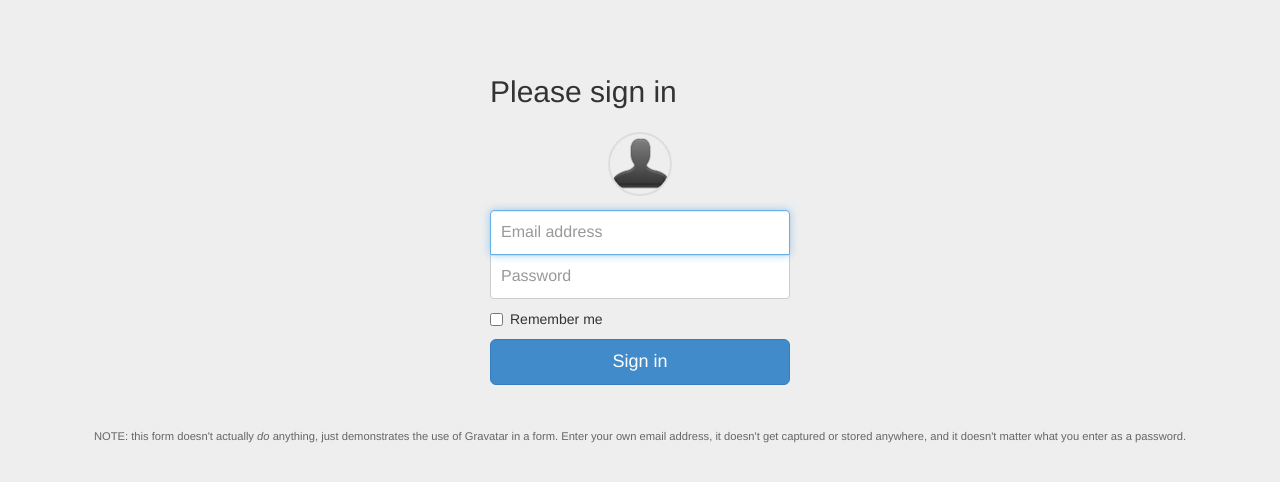
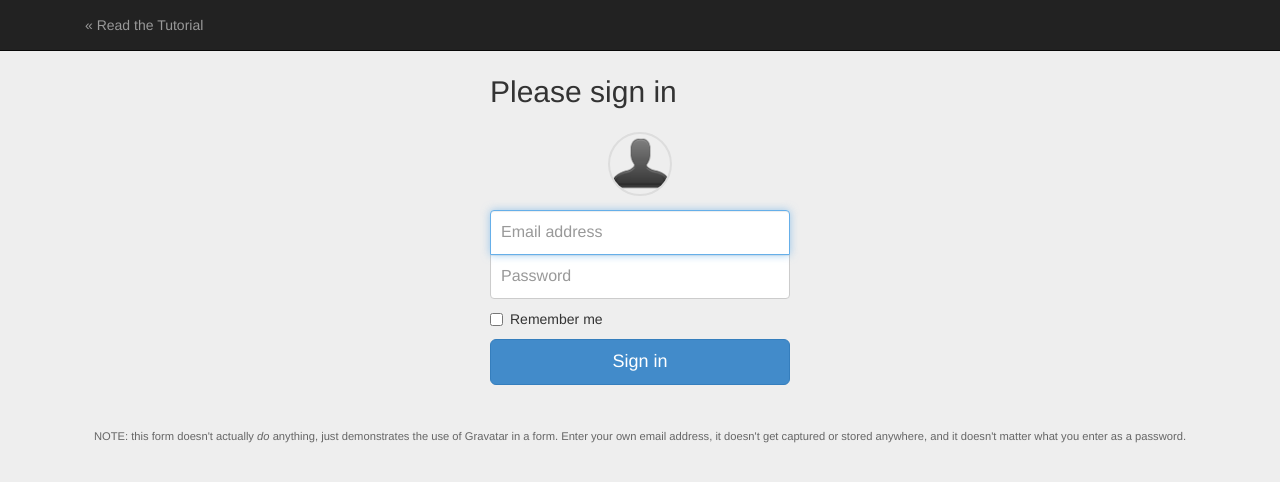
Before and after one commit to lukaswhite/Gravatar-Signin, a plain HTML site: page index.html in a window 1280 px wide. Drawn offline with Linux system fonts and the light colour scheme.

Commit message:
Added link to tutorial

```diff
--- a/index.html
+++ b/index.html
@@ -47,6 +47,12 @@
 
   <body>
 
+    <nav class="navbar navbar-default navbar-fixed-top navbar-inverse" role="navigation">
+      <div class="container">
+        <p class="navbar-text"><a href="http://lukaswhite.com/blog/post/2014/incorporating-gravatar-signin-or-registration-process" class="navbar-link">&laquo; Read the Tutorial</a></p>
+      </div>
+    </nav>
+
     <div class="container">
 
       <form id="login" class="form-signin" role="form">
```
Also changed, not shown: 1 other file.
